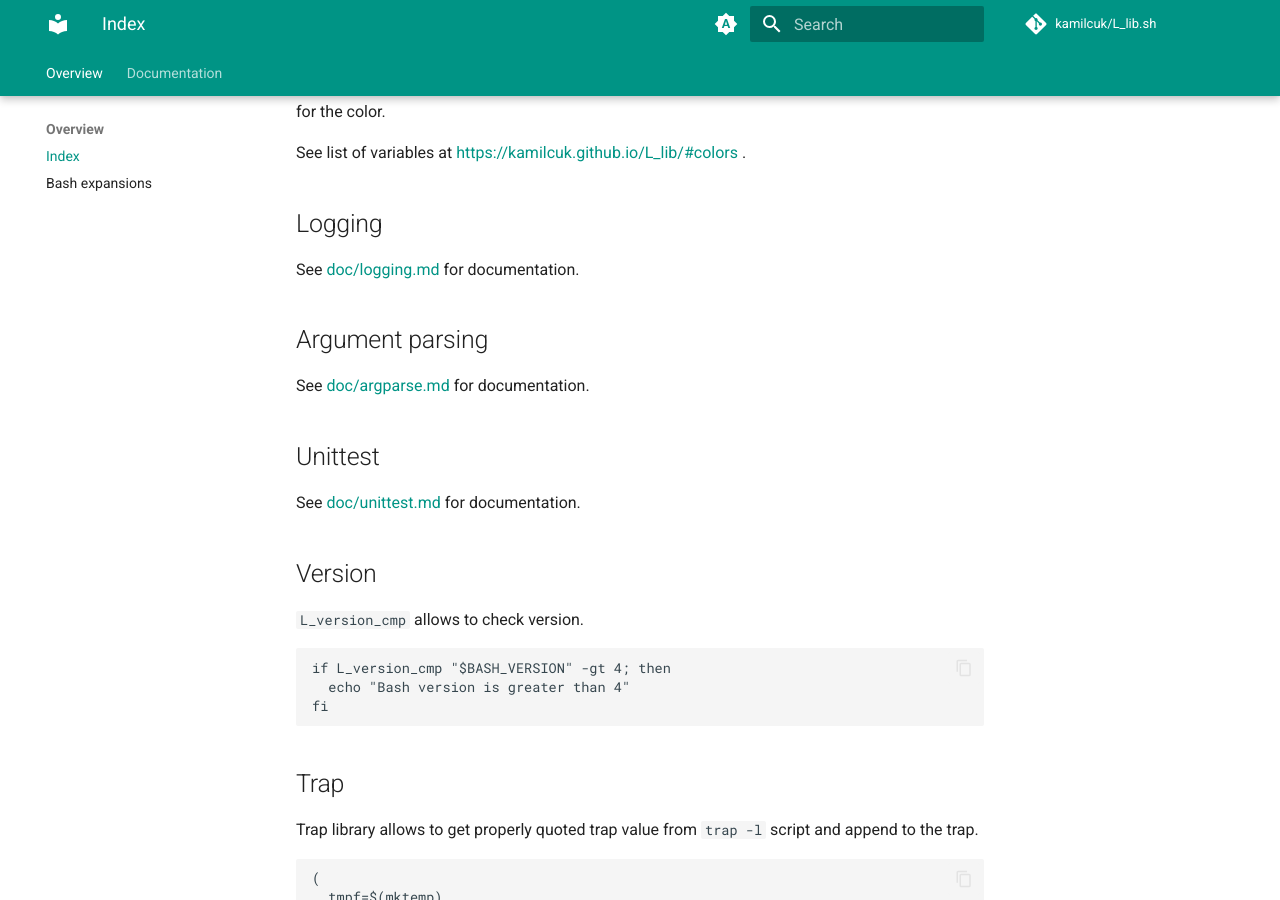
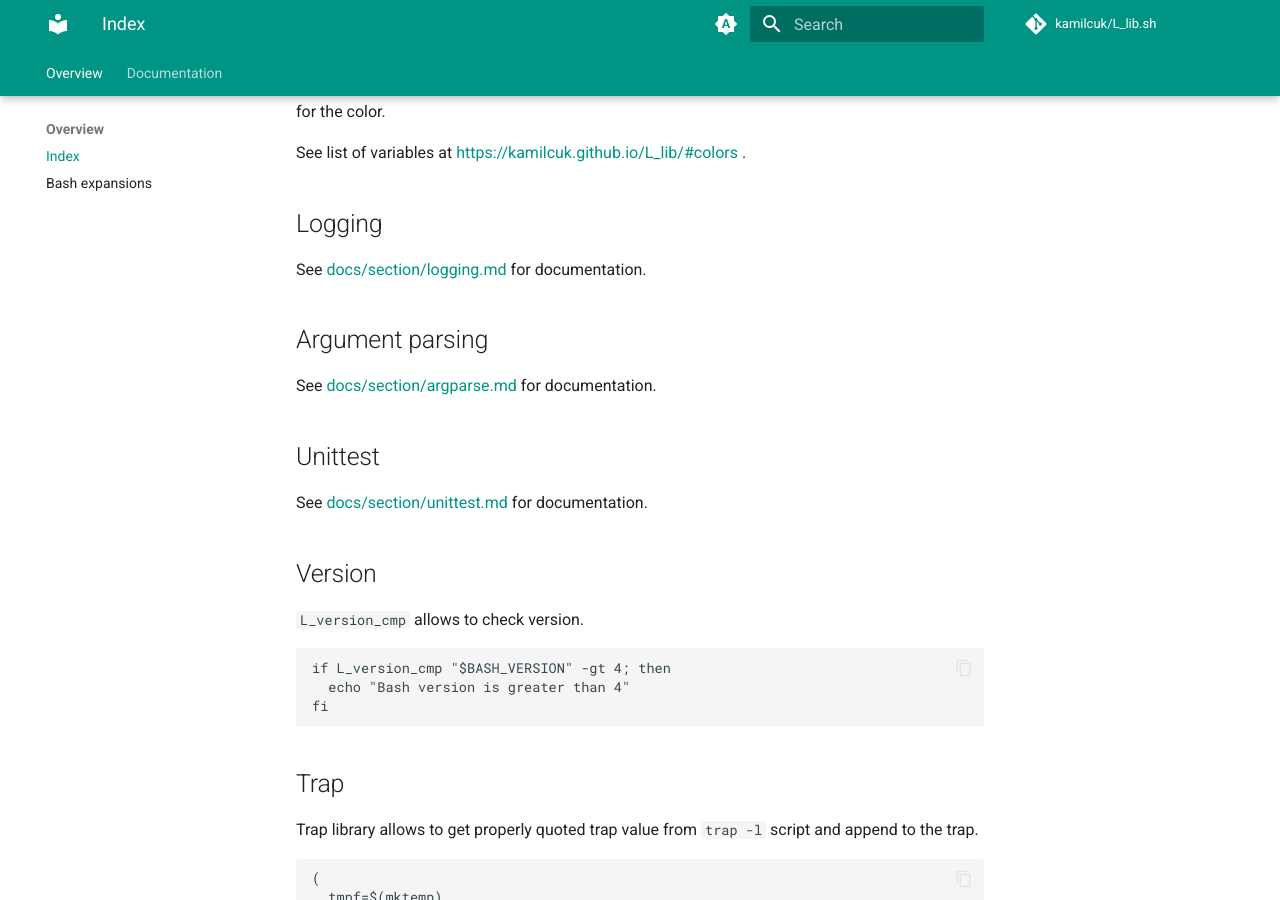
Before and after one commit to Kamilcuk/L_lib, an MkDocs documentation site: the page built from docs/index.md, in a window 1280 px wide and 900 px high, scrolled down 1577 px. Built offline with MkDocs 1.6.1 and Material for MkDocs 9.7.7, drawn with Linux system fonts in a browser that asks for light colours; comment, search, counter and statistics services are not loaded.

Commit message:
update documentation and refactor

```diff
--- a/README.md
+++ b/README.md
@@ -63,15 +63,15 @@ See list of variables at https://kamilcuk.github.io/L_lib/#colors .
 
 ## Logging
 
-See [doc/logging.md](doc/logging.md) for documentation.
+See [docs/section/logging.md](docs/section/log.md) for documentation.
 
 ## Argument parsing
 
-See [doc/argparse.md](doc/argparse.md) for documentation.
+See [docs/section/argparse.md](docs/section/argparse.md) for documentation.
 
 ## Unittest
 
-See [doc/unittest.md](doc/unittest.md) for documentation.
+See [docs/section/unittest.md](docs/section/unittest.md) for documentation.
 
 ## Version
 
--- a/docs/requirements.txt
+++ b/docs/requirements.txt
@@ -1,4 +1,4 @@
 mkdocs
-mkdocstrings-sh
+mkdocstrings-sh>=0.0.3
 mkdocs-section-index
 mkdocs-material
```
Also changed, not shown: docs/section/unittest.md (+1 -7 lines), 2 other files.
